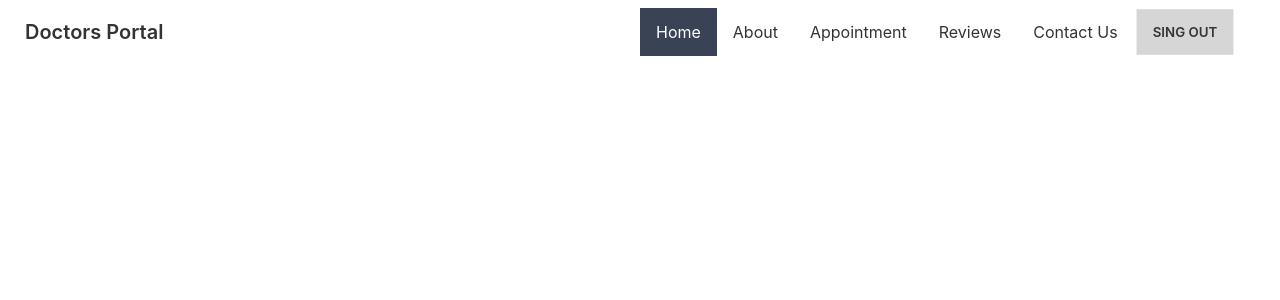
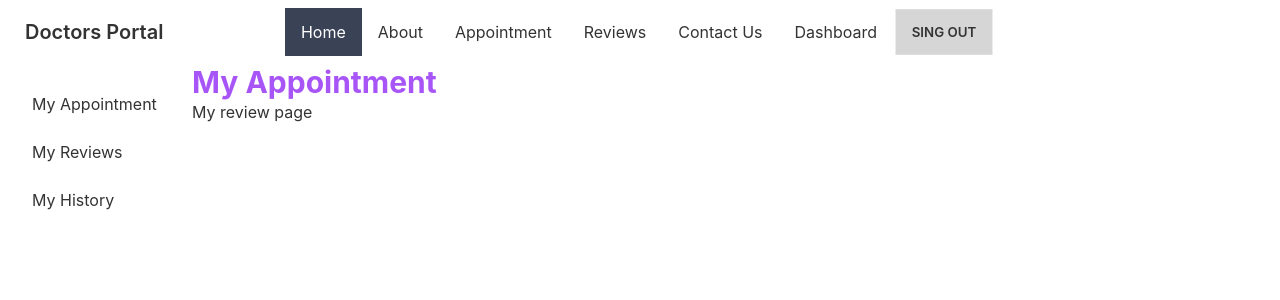
Before and after one commit to Shuvoghosh7/doctors-protal-client, a React (Create React App) app: page /dashboard/review in a window 1280 px wide. Shown: the top 300 px of the page. Built offline with nearby package versions, Linux system fonts and the light colour scheme; no server answers; sample sign-in values are in the browser's storage.

Commit message:
load data user wayse

```diff
--- a/src/App.js
+++ b/src/App.js
@@ -10,6 +10,11 @@
 import RequireAuth from './Pages/Login/RequireAuth';
 import { ToastContainer } from 'react-toastify';
 import 'react-toastify/dist/ReactToastify.css';
+import DashBoard from './Pages/DashBoard/DashBoard';
+import MyAppointment from './Pages/DashBoard/MyAppointment';
+import MyReview from './Pages/DashBoard/MyReview/MyReview'
+import MyHistory from './Pages/DashBoard/MyHistory';
+
 function App() {
   return (
     <div className='max-w-7xl mx-auto'>
@@ -22,6 +27,15 @@
            <Appointment/>
          </RequireAuth>
        }/>
+       <Route path='/dashboard' element={
+         <RequireAuth>
+           <DashBoard/>
+         </RequireAuth>
+       }>
+         <Route index element={<MyAppointment/>}/>
+         <Route path='review' element={<MyReview/>} />
+         <Route path='history' element={<MyHistory/>} />
+       </Route>
        <Route path='/login' element={<Login/>}/>
        <Route path='/singup' element={<Singup/>}/>
      </Routes>
--- /dev/null
+++ b/src/Pages/DashBoard/DashBoard.js
@@ -0,0 +1,28 @@
+import React from 'react';
+import { Link, Outlet } from 'react-router-dom';
+
+const DashBoard = () => {
+    return (
+        <div className="drawer drawer-mobile">
+            <input id="deshboard-sidevar" type="checkbox" className="drawer-toggle" />
+            <div className="drawer-content">
+                <h1 className='text-3xl font-bold text-purple-500'>My Appointment</h1>
+                <Outlet></Outlet>
+
+
+            </div>
+            <div className="drawer-side">
+                <label htmlFor="deshboard-sidevar" className="drawer-overlay"></label>
+                <ul className="menu p-4 overflow-y-auto w-48 bg-base-100 text-base-content">
+                    {/* Sidebar content here */}
+                    <li><Link to='/dashboard'>My Appointment</Link></li>
+                    <li><Link to='/dashboard/review'>My Reviews</Link></li>
+                    <li><Link to='/dashboard/history'>My History</Link></li>
+                </ul>
+
+            </div>
+        </div>
+    );
+};
+
+export default DashBoard;
--- /dev/null
+++ b/src/Pages/DashBoard/MyAppointment.js
@@ -0,0 +1,49 @@
+import React, { useEffect, useState } from 'react';
+import { useAuthState } from 'react-firebase-hooks/auth';
+import auth from '../Firebase/Firebase.init';
+
+const MyAppointment = () => {
+    const [appointments, setAppointments] = useState([]);
+    const [user] = useAuthState(auth);
+
+    useEffect(() => {
+        if (user) {
+            fetch(`http://localhost:5000/booking?patient=${user.email}`)
+                .then(res => res.json())
+                .then(data => setAppointments(data));
+        }
+    }, [user])
+    return (
+        <div>
+            <h1>My appointment:{appointments.length}</h1>
+            <div class="overflow-x-auto">
+                <table class="table w-full">
+
+                    <thead>
+                        <tr>
+                            <th></th>
+                            <th>Name</th>
+                            <th>Date</th>
+                            <th>Time</th>
+                            <th>Treatment</th>
+                        </tr>
+                    </thead>
+                    <tbody>
+                        {
+                            appointments.map((a,index) =><tr>
+                                <th>{index +1}</th>
+                                <td>{a.patientName}</td>
+                                <td>{a.date}</td>
+                                <td>{a.slot}</td>
+                                <td>{a.treatment}</td>
+                            </tr>)
+                        }
+
+                    </tbody>
+                </table>
+            </div>
+        </div>
+    );
+};
+
+export default MyAppointment;
--- /dev/null
+++ b/src/Pages/DashBoard/MyHistory.js
@@ -0,0 +1,11 @@
+import React from 'react';
+
+const MyHistory = () => {
+    return (
+        <div>
+            <h1>This is my Treatment History</h1>
+        </div>
+    );
+};
+
+export default MyHistory;
--- /dev/null
+++ b/src/Pages/DashBoard/MyReview/MyReview.js
@@ -0,0 +1,11 @@
+import React from 'react';
+
+const MyReview = () => {
+    return (
+        <div>
+            <h1>My review page</h1>
+        </div>
+    );
+};
+
+export default MyReview;
--- a/src/Pages/Shared/Navber/Navber.js
+++ b/src/Pages/Shared/Navber/Navber.js
@@ -12,6 +12,7 @@
         <li><Link to="/appointment">Appointment</Link></li>
         <li><Link to="/reviews">Reviews</Link></li>
         <li><Link to="/contactUs">Contact Us</Link></li>
+        {user && <li><Link to="/dashboard">Dashboard</Link></li>}
         <li>{user ? <button className="btn btn-active btn-ghost" onClick={() => signOut(auth)}>Sing Out</button> : <Link to="/login">Login</Link>}</li>
     </>
 
@@ -33,7 +34,11 @@
                     {menuItem}
                 </ul>
             </div>
-
+            <div className='navbar-end'>
+            <label tabIndex="1" htmlFor="deshboard-sidevar" className="btn btn-ghost lg:hidden">
+                        <svg xmlns="http://www.w3.org/2000/svg" className="h-5 w-5" fill="none" viewBox="0 0 24 24" stroke="currentColor"><path strokeLinecap="round" strokeLinejoin="round" strokeWidth="2" d="M4 6h16M4 12h8m-8 6h16" /></svg>
+                    </label>
+            </div>
         </div>
 
     );
```
